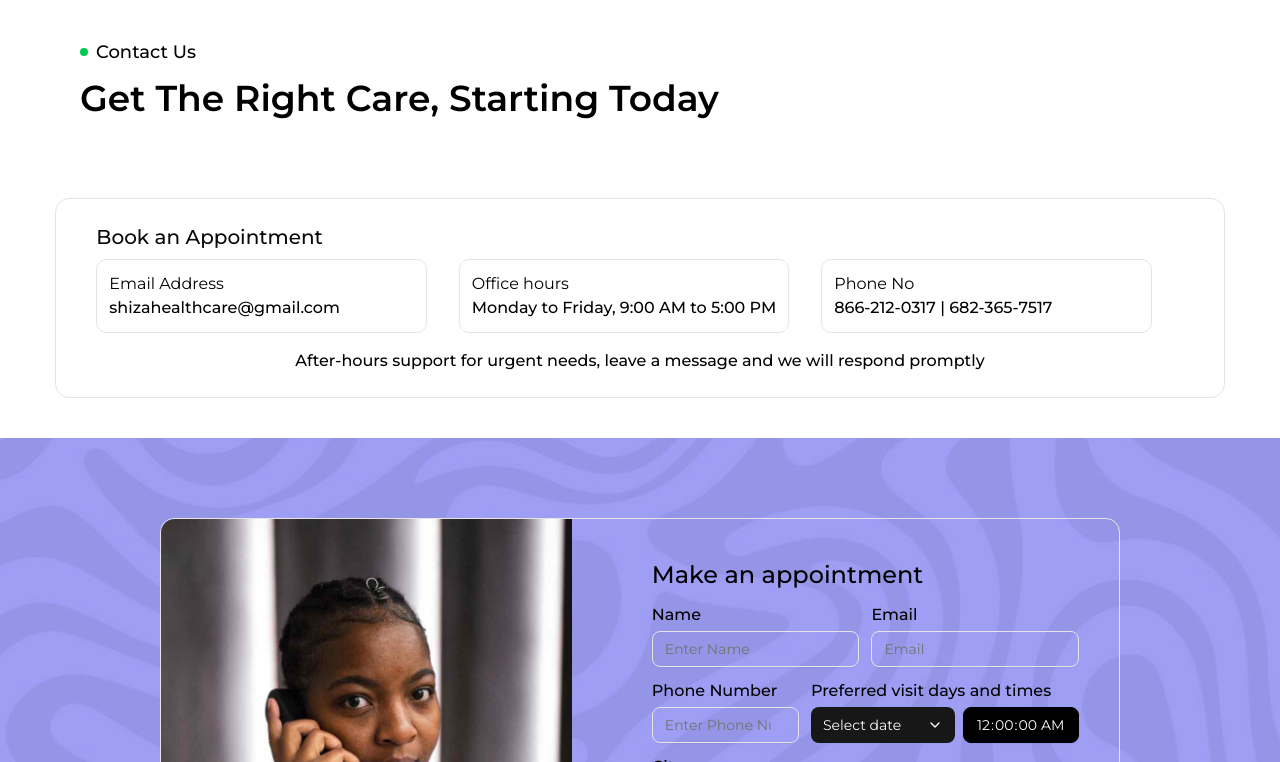
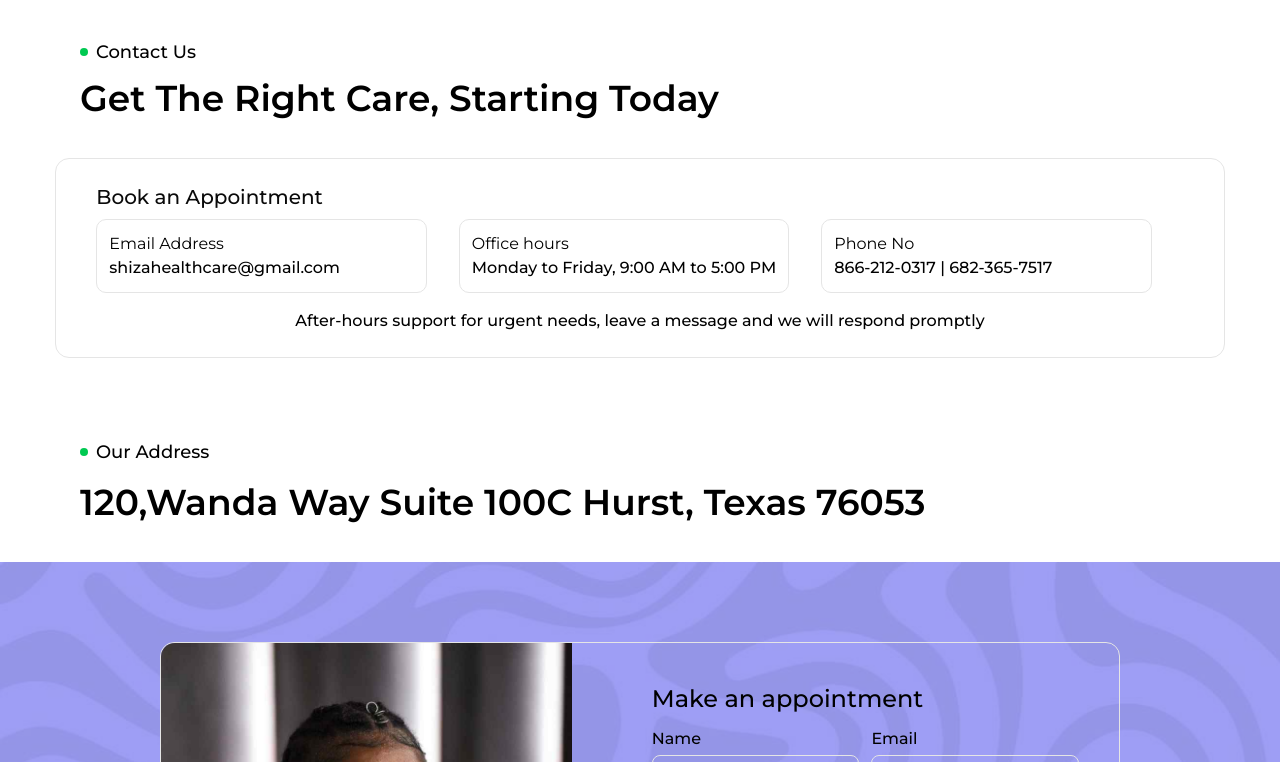
Before and after one commit to Owoyeleadedayo/shizahealthcare, a Next.js app: page /contactUs in a window 1280 px wide. Shown: the part 698-1460 px from the top of the page. Built offline with nearby package versions, Linux system fonts and the light colour scheme.

Commit message:
added address

```diff
--- a/src/app/contactUs/page.tsx
+++ b/src/app/contactUs/page.tsx
@@ -82,7 +82,7 @@ const Page = () => {
             stiffness: 200,
           }}
           viewport={{ once: true }}
-          className="bg-white rounded-xl lg:flex justify-center items-center py-10"
+          className="bg-white rounded-xl lg:flex flex-col justify-center items-center pb-10 gap-8"
         >
           <div className="flex flex-col py-6 px-10 gap-2 border-1 rounded-xl">
             <h3 className="text-xl text-[] font-medium">Book an Appointment</h3>
@@ -127,6 +127,16 @@ const Page = () => {
             </div>
           </div>
         </motion.div>
+
+        <div className="flex flex-col px-8 md:px-10 lg:px-20 py-5 md:py-10 gap-6 md:gap-4">
+            <div className="flex items-center gap-2">
+              <div className="w-2 h-2 bg-green-500 rounded-full" />
+              <p className="text-lg text-black font-medium">Our Address</p>
+            </div>
+            <h2 className="text-2xl md:text-3xl lg:text-4xl text-black font-semibold capitalize">
+                120,Wanda Way Suite 100C Hurst, Texas 76053
+              </h2>
+          </div>
 
         <div className="relative bg-[url('/bacc.jpg')] bg-cover bg-center px-8 lg:px-40 py-10 md:py-20">
           <div className="absolute inset-0 bg-[#5E5EEE]/60"></div>
@@ -269,11 +279,13 @@ const Page = () => {
                     >
                       City
                     </Label>
-                    <Input type="text"
+                    <Input
+                      type="text"
                       name="city"
                       id="city"
                       placeholder="Enter City"
-                      required />
+                      required
+                    />
                   </div>
                 </div>
 
--- a/src/app/page.tsx
+++ b/src/app/page.tsx
@@ -79,9 +79,6 @@ export default function Home() {
         className="">
           <div className=" w-[400px] h-[500px] rounded-xl px-8 md:px-0">
             <Carousel effect="fade" dots={false} autoplay autoplaySpeed={7000} className="h-full rounded-xl">
-              <div className="relative w-[400px] h-[500px]">
-                <Image src={'/doc.jpg'} alt="doc" fill className="object-cover rounded-xl" />
-              </div>
               <div className="relative w-[400px] md:w-[700px] h-[300px]">
                 <Image src={'/drr1.jpeg'} alt="doc" fill className="object-cover rounded-xl" />
               </div>
```
Also changed, not shown: public/drr1.jpeg, public/drr2.jpeg.
